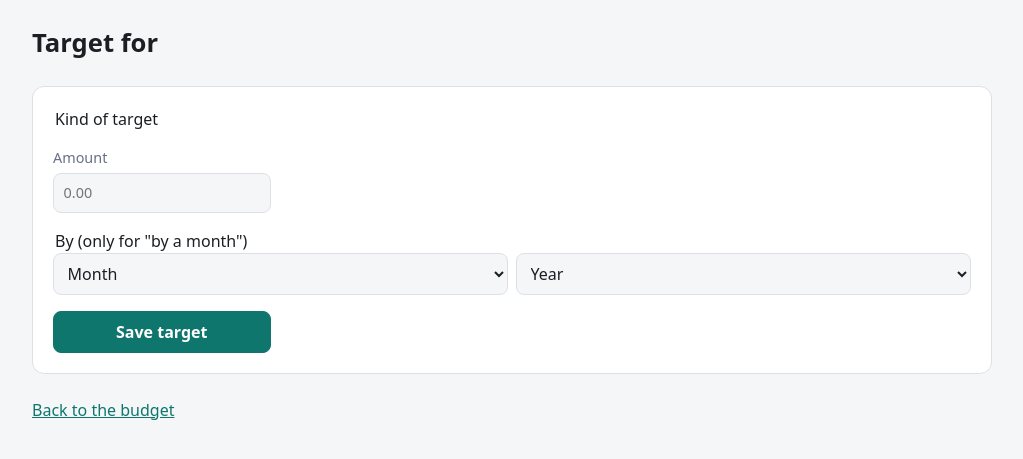
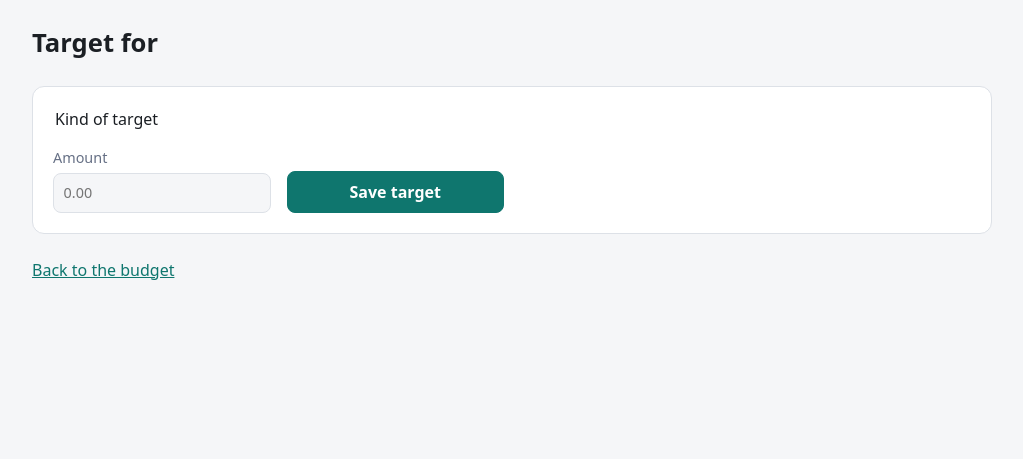
Before and after one commit to carelmaritz/zerobase, a FastAPI app: template src/zerobase/templates/target.html in a window 1280 px wide. Shown: the top 459 px of the page, without its empty margins (128-1151 px from the left). Run offline with FastAPI, Linux system fonts and the light colour scheme; the template is opened without the code that fills it, so the values that code supplies are empty; parts of the project's set-up code (start-up, migrations or seed data) failed here and were passed over.

Commit message:
M001: show the target's month and year only for "by a month"
CSS :has(), no JavaScript (the CSP allows none inline). Carel's suggestion.

Co-Authored-By: Claude Opus 5.5 <noreply@anthropic.com>

```diff
--- a/src/zerobase/static/style.css
+++ b/src/zerobase/static/style.css
@@ -158,6 +158,10 @@ form.fund { display: inline; }
 .grid-form fieldset { grid-column: 1 / -1; border: 0; padding: 0; margin: 0; display: grid; gap: .25rem; }
 .grid-form .choice { display: flex; gap: .5rem; align-items: center; color: var(--text); }
 .by-month { display: flex; gap: .5rem; }
+/* Month and year only once "by a month" is chosen; browsers without :has() always show them. */
+@supports selector(:has(*)) {
+  .grid-form:not(:has(input[name="kind"][value="by_date"]:checked)) .by-fields { display: none; }
+}
 
 form.assign { margin: 0; }
 .row-actions { display: flex; gap: .75rem; align-items: center; white-space: nowrap; }
--- a/src/zerobase/templates/target.html
+++ b/src/zerobase/templates/target.html
@@ -14,8 +14,8 @@
       {% endfor %}
     </fieldset>
     <label>Amount <input type="text" inputmode="decimal" name="amount" autocomplete="off" placeholder="0.00" value="{{ v.amount }}" required></label>
-    <fieldset>
-      <legend>By (only for "by a month")</legend>
+    <fieldset class="by-fields">
+      <legend>By</legend>
       <div class="by-month">
         <select name="by_month" aria-label="Month">
           <option value="">Month</option>
```
